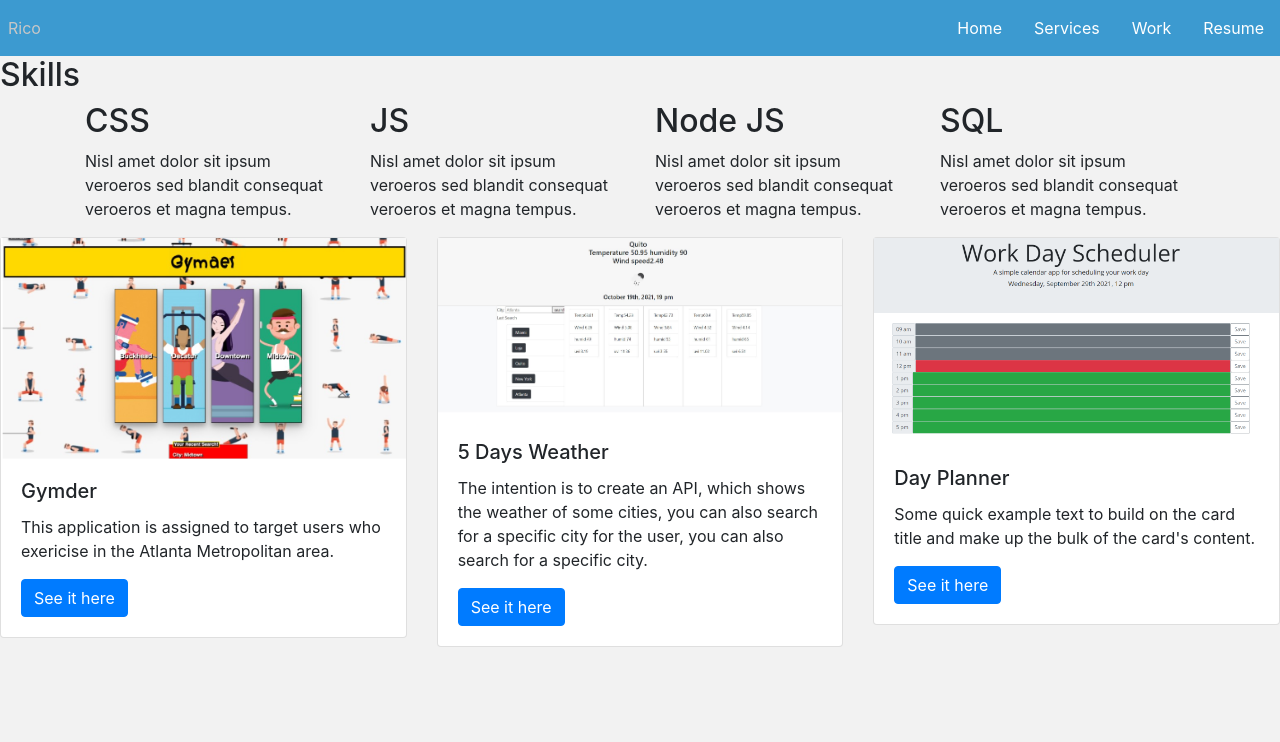
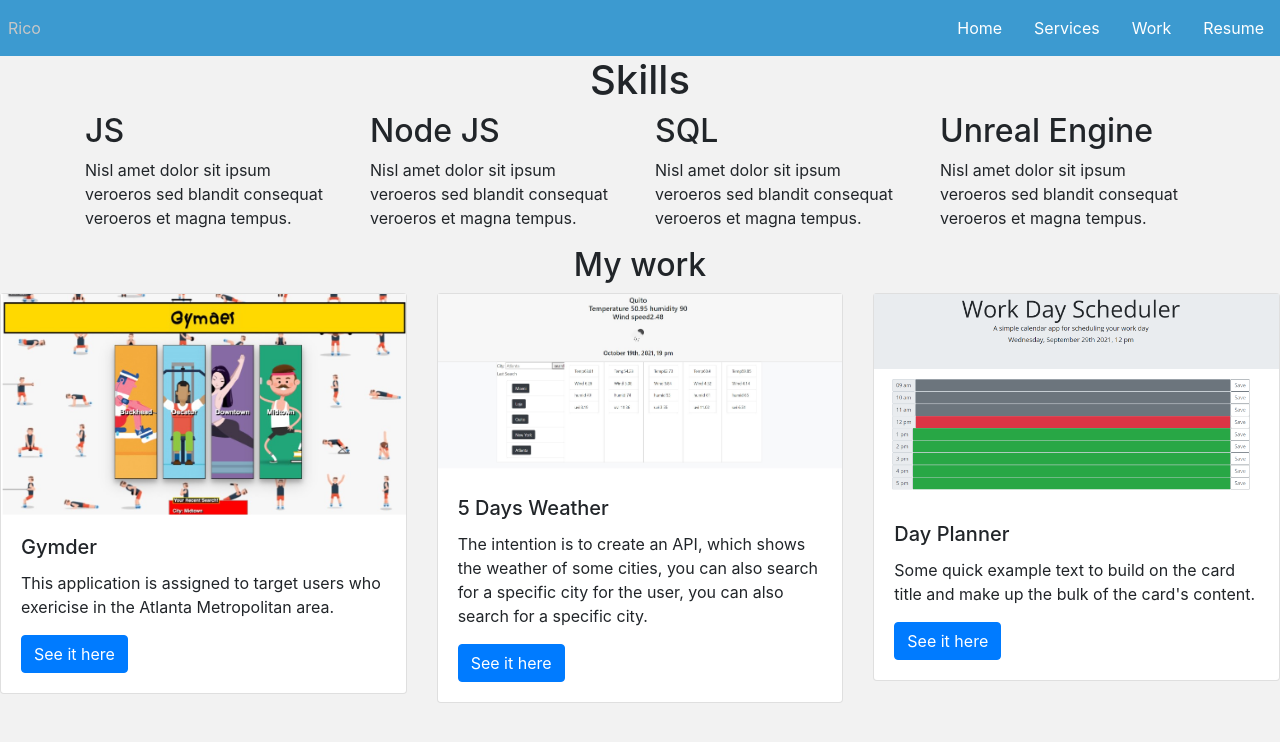
Before and after one commit to tallerdeldiablo/My-Portfolio, a plain HTML site: page index.html in a window 1280 px wide. Drawn offline with nearby package versions, Linux system fonts and the light colour scheme.

Commit message:
html update

```diff
--- a/index.html
+++ b/index.html
@@ -53,14 +53,18 @@
 
     <!-- skilslslsl  ----------------->
 
-    <div class="centered"><h2>Skills</h2></div>
+
+
+    <h1 class="text-center">Skills</h1>
+
+
     <section id="intro" class="container">
       <div class="row">
         <div class="col-3 col-12-medium">
           <section class="first">
             <i class="icon solid featured fa-cog"></i>
             <header>
-              <h2>CSS</h2>
+              <h2>JS</h2>
             </header>
             <p>
               Nisl amet dolor sit ipsum veroeros sed blandit consequat veroeros
@@ -71,18 +75,6 @@
         <div class="col-3 col-12-medium">
           <section class="middle">
             <i class="icon solid featured alt fa-bolt"></i>
-            <header>
-              <h2>JS</h2>
-            </header>
-            <p>
-              Nisl amet dolor sit ipsum veroeros sed blandit consequat veroeros
-              et magna tempus.
-            </p>
-          </section>
-        </div>
-        <div class="col-3 col-12-medium">
-          <section class="last">
-            <i class="icon solid featured alt2 fa-star"></i>
             <header>
               <h2>Node JS</h2>
             </header>
@@ -104,8 +96,21 @@
             </p>
           </section>
         </div>
+        <div class="col-3 col-12-medium">
+          <section class="last">
+            <i class="icon solid featured alt2 fa-star"></i>
+            <header>
+              <h2>Unreal Engine</h2>
+            </header>
+            <p>
+              Nisl amet dolor sit ipsum veroeros sed blandit consequat veroeros
+              et magna tempus.
+            </p>
+          </section>
+        </div>
       </div>
     </section>
+    <h2 class="text-center">My work</h2>
     <!-- skilslslsl  ----------------->
 
     <!-- cards  ----------------->
```
